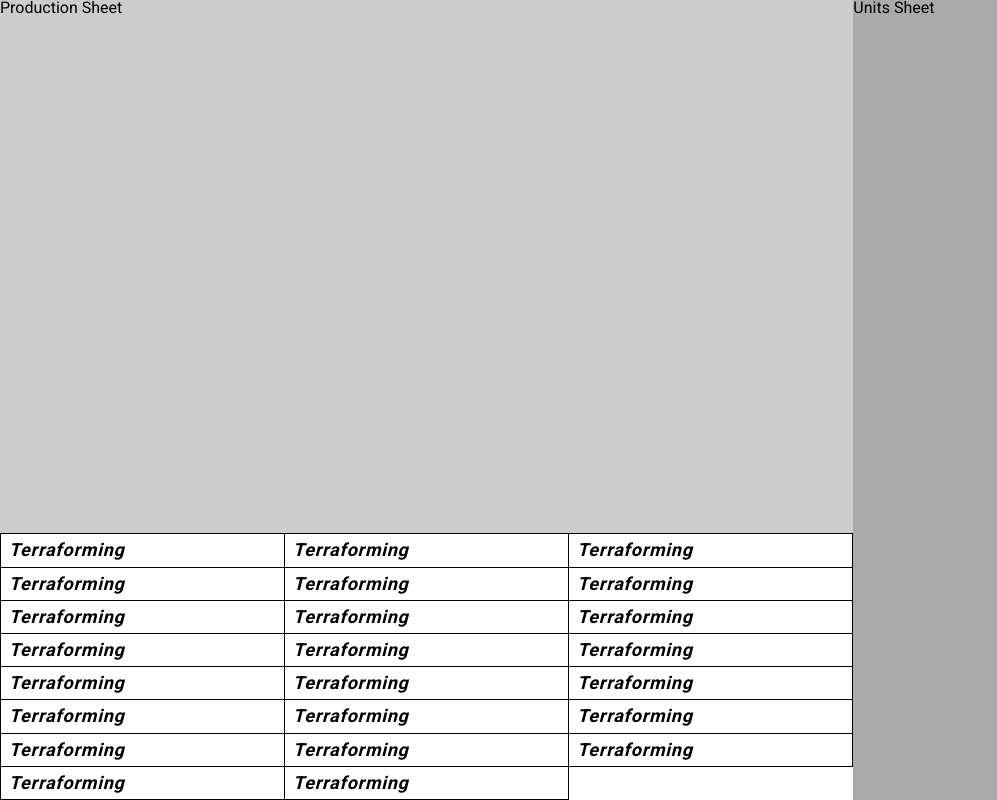
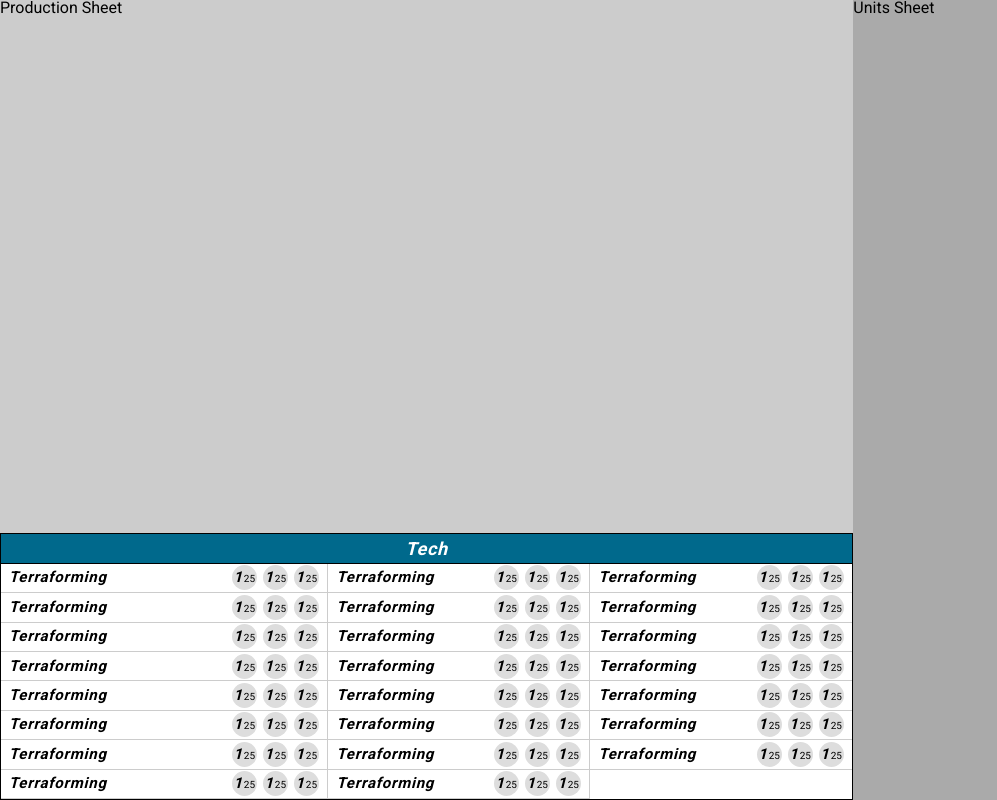
Before and after one commit to ilu2112/se4x-sheet, a React app: page / in a window 1280 px wide. Shown: the whole page, without its empty margins (0-997 px from the left). Built offline with nearby package versions, Linux system fonts and the light colour scheme.

Commit message:
Tech Sheet layout

```diff
--- a/src/components/TechnologySheet.jsx
+++ b/src/components/TechnologySheet.jsx
@@ -6,19 +6,46 @@ const Wrapper = styled.div`
   width: 100%;
   height: 100%;
   display: grid;
-  grid-template-columns: repeat(3, 1fr);
-  grid-template-rows: repeat(8, 1fr);
-
+  grid-template-columns: repeat(13, 1fr);
+  grid-template-rows: repeat(9, 1fr);
   box-sizing: border-box;
   border: 1px solid #000;
-  border-bottom: none;
-  border-right: none;
+
+  .technology-cell {
+    &:nth-of-type(3n - 1) {
+      grid-column: 1 / 6;
+    }
+
+    &:nth-of-type(3n) {
+      grid-column: 6 / 10;
+    }
+
+    &:nth-of-type(3n + 1) {
+      grid-column: 10 / 14;
+    }
+  }
+`;
+
+const Title = styled.div`
+  grid-column: 1 / 14;
+  display: flex;
+  align-items: center;
+  font-size: 18px;
+  letter-spacing: 0.75px;
+  font-style: italic;
+  justify-content: center;
+  font-weight: 700;
+  box-sizing: border-box;
+  border-bottom: 1px solid #000;;
+  color: #FFF;
+  background: #00698c;
 `;
 
 class TechnologySheet extends React.Component {
   render() {
     return (
       <Wrapper>
+        <Title>Tech</Title>
         <TechnologyCell />
         <TechnologyCell />
         <TechnologyCell />
--- /dev/null
+++ b/src/components/technology-sheet/TechLevel.jsx
@@ -0,0 +1,46 @@
+import React from "react";
+import styled from "styled-components";
+
+const Wrapper = styled.div`
+  margin-left: 6px;
+  display: flex;
+  align-items: baseline;
+  cursor: pointer;
+  user-select: none;
+  width: 23px;
+  height: 23px;
+  border-radius: 50%;
+  line-height: 23px;
+  padding: 1px;
+  background: #DDD;
+  .tech-level {
+    font-size: 15px;
+    letter-spacing: 0.75px;
+    font-style: italic;
+    font-weight: 700;
+  }
+
+  .tech-cost {
+    font-weight: 400;
+    font-size: 10px;
+    margin-left: 1px;
+  }
+`;
+
+
+class TechLevel extends React.Component {
+  render() {
+    return (
+      <Wrapper>
+        <div className='tech-level'>
+          1
+        </div>
+        <div className='tech-cost'>
+          25
+        </div>
+      </Wrapper>
+    );
+  }
+}
+
+export default TechLevel;
--- a/src/components/technology-sheet/TechnologyCell.jsx
+++ b/src/components/technology-sheet/TechnologyCell.jsx
@@ -1,26 +1,46 @@
 import React from "react";
 import styled from "styled-components";
+import TechLevel from "./TechLevel";
 
 const Wrapper = styled.div`
   background: #FFF;
   box-sizing: border-box;
-  border: 1px solid #000;
+  border: 1px solid #CCC;
   border-top: none;
   border-left: none;
-  font-weight: 700;
   display: flex;
   align-items: center;
   padding: 0 8px;
-  font-size: 18px;
-  letter-spacing: 0.75px;
-  font-style: italic;
+  justify-content: space-between;
+
+  &:nth-of-type(3n + 1) {
+    border-right: none;
+  }
+
+  .tech-title {
+    font-size: 15px;
+    letter-spacing: 0.75px;
+    font-style: italic;
+    font-weight: 700;
+  }
+
+  .tech-levels {
+    display: flex;
+  }
 `;
 
 class TechnologyCell extends React.Component {
   render() {
     return (
-      <Wrapper>
-        Terraforming
+      <Wrapper className="technology-cell">
+        <div className="tech-title">
+          Terraforming
+        </div>
+        <div className="tech-levels">
+          <TechLevel />
+          <TechLevel />
+          <TechLevel />
+        </div>
       </Wrapper>
     );
   }
```
